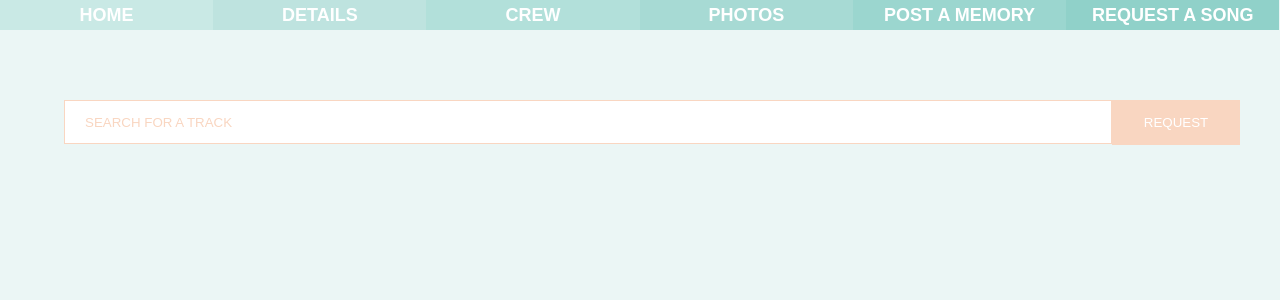
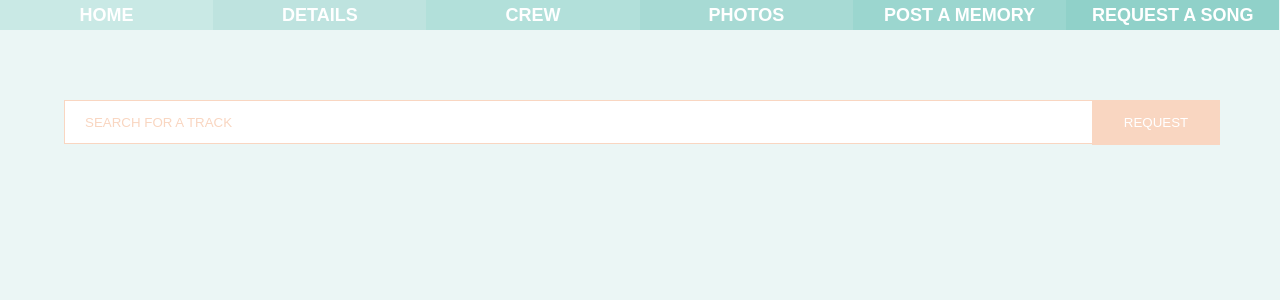
Before and after one commit to phyllisandjohn/phyllisandjohn.github.io, a Jekyll site: the page request/index.html, which Jekyll copies as it is, in a window 1280 px wide. Shown: the top 300 px of the page. Built offline with Jekyll 4.4.1, drawn with Linux system fonts in a browser that asks for light colours; nearby versions of some CDN libraries.

Commit message:
Update request.css

```diff
--- a/css/request.css
+++ b/css/request.css
@@ -22,7 +22,7 @@
   border: 1px solid rgb(249,214,193);
   background: #fff;
   padding-left: 20px;
-  padding-right: -20px;
+  margin-right: -20px;
 }
 
 input[type="submit"] {
```
